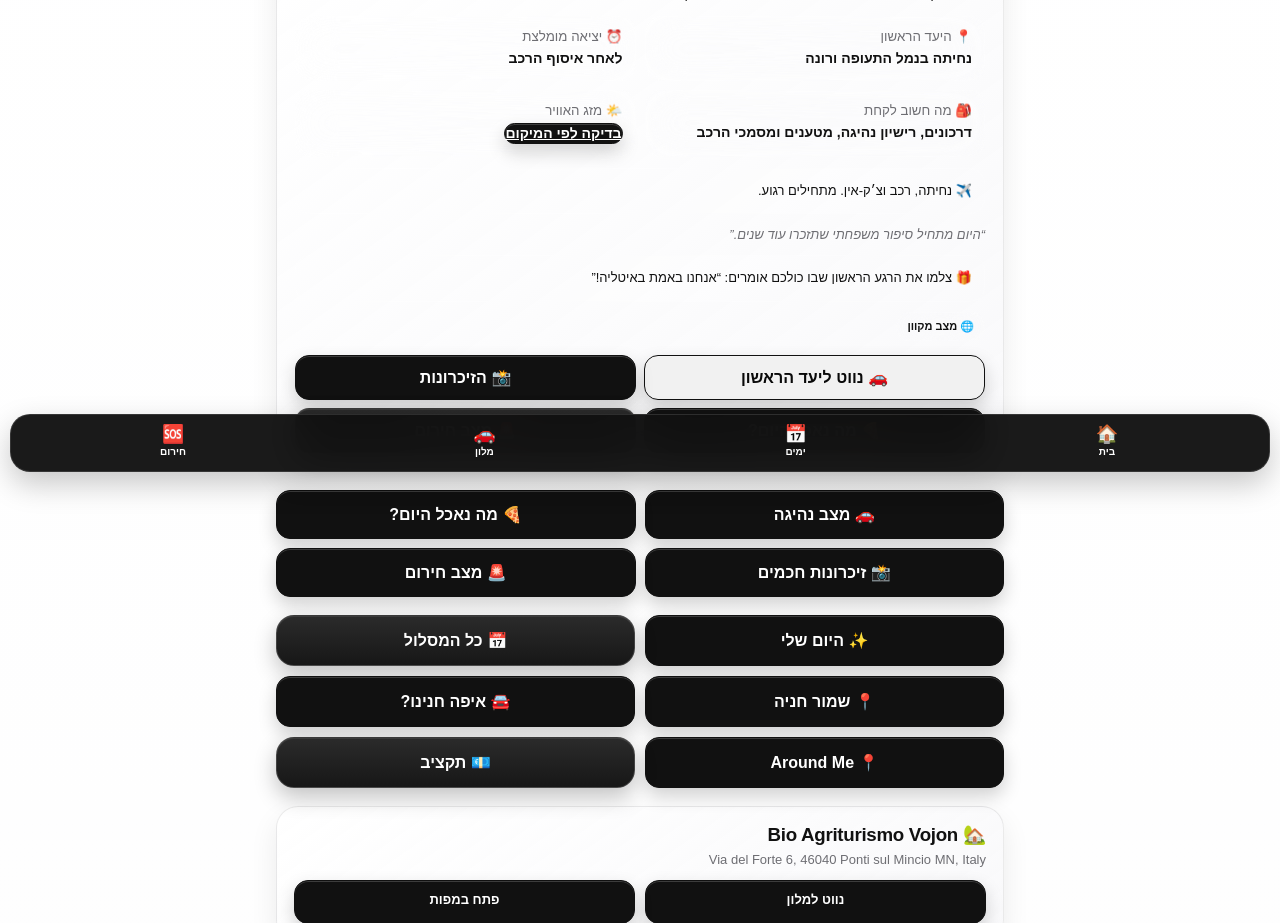
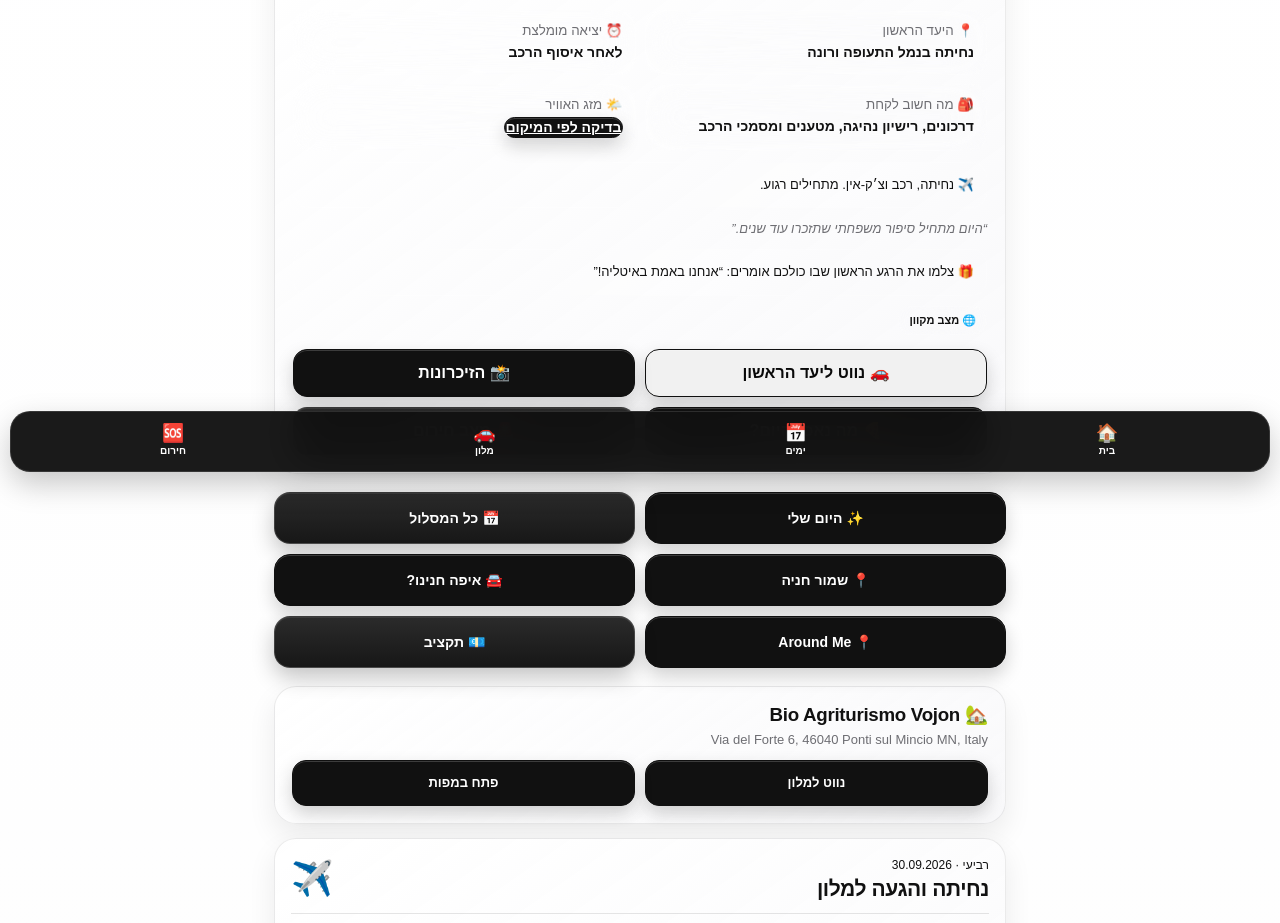
Before and after one commit to arikcohen1967/garda-trip, a plain HTML site: page Lake_Garda_Trip_App.html in a window 1280 px wide. Shown: the part 320-1243 px from the top of the page. Drawn offline with Linux system fonts and the light colour scheme.

Commit message:
Update Lake_Garda_Trip_App.html

```diff
--- a/Lake_Garda_Trip_App.html
+++ b/Lake_Garda_Trip_App.html
@@ -7,9 +7,9 @@
 <meta name="apple-mobile-web-app-capable" content="yes">
 <meta name="apple-mobile-web-app-status-bar-style" content="black-translucent">
 <meta name="apple-mobile-web-app-title" content="Garda 2026">
-<meta name="application-name" content="Garda Trip V29 Apple Clean Light">
-<meta name="garda-build" content="V29-APPLE-CLEAN-LIGHT-20260808">
-<title>טיול בת מצווה – אגם גארדה 2026 · V29 Apple Clean Light</title>
+<meta name="application-name" content="Garda Trip V30 Apple Clean Pro">
+<meta name="garda-build" content="V30-APPLE-CLEAN-PRO-20260808">
+<title>טיול בת מצווה – אגם גארדה 2026 · V30 Apple Clean Pro</title>
 <style>
 :root {
   --bg:#07111c; --panel:#102235; --panel2:#152b42; --text:#f7fbff; --muted:#a9bdd0;
@@ -794,13 +794,65 @@ button,.btn,.start-day{
   }
 }
 
+
+/* V30 — Apple Clean Pro: visual polish only */
+.hero{padding-bottom:20px!important}
+.hero h1{max-width:620px;letter-spacing:-.035em!important}
+.hero-grid{gap:12px!important}
+.stat{border-radius:16px!important}
+
+.wrap{padding:14px 14px 110px!important}
+.morning-card{
+  border-radius:22px!important;
+  box-shadow:0 10px 30px rgba(0,0,0,.07)!important;
+}
+.morning-actions{gap:10px!important}
+.morning-actions button,.morning-actions a{
+  min-height:48px;
+  display:flex;align-items:center;justify-content:center;
+  border-radius:14px!important;
+}
+
+.quick{
+  gap:10px!important;
+  margin:2px 0 18px!important;
+}
+.quick a,.quick button{
+  min-height:52px;
+  display:flex;align-items:center;justify-content:center;
+  border-radius:16px!important;
+  font-size:14px!important;
+}
+
+.hotel-card,.day-card,.panel{
+  border-radius:22px!important;
+}
+.day-head{gap:12px}
+.day-head h2{letter-spacing:-.02em}
+.stop{border-radius:18px!important}
+.actions .btn{min-height:46px;display:flex;align-items:center;justify-content:center}
+
+.bottom-nav{
+  left:10px!important;right:10px!important;bottom:8px!important;
+  border-radius:20px!important;
+  overflow:hidden;
+}
+.bottom-nav a{padding:7px 4px!important}
+
+@media(max-width:430px){
+  .hero{padding-inline:14px!important}
+  .wrap{padding-inline:12px!important}
+  .morning-card{padding:16px!important}
+  .hero h1{font-size:28px!important}
+}
+
 </style>
 </head>
 <body data-garda-version="V22" data-garda-build="20260808-black-glass">
 <header class="hero" id="home">
   <div class="kicker">משפחת כהן · טיול בת מצווה</div>
   <h1>אגם גארדה וונציה 2026</h1>
-  <p>גרסה 29 · Apple Clean Light · בוקר חכם, מצב נהיגה, אוכל, זיכרונות, חירום ואופליין</p>
+  <p>גרסה 30 · Apple Clean Pro · בוקר חכם, מצב נהיגה, אוכל, זיכרונות, חירום ואופליין</p>
   <div class="hero-grid">
     <div class="stat"><b>7 ימים</b><span>פארקים, טבע, ערים ואגם</span></div>
     <div class="stat"><b>בסיס הטיול</b><span>Bio Agriturismo Vojon</span></div>
@@ -855,14 +907,7 @@ button,.btn,.start-day{
     </div>
   </section>
 
-  <div class="feature-row" aria-label="כלים חכמים">
-    <button type="button" onclick="openDriveMode()">🚗 מצב נהיגה</button>
-    <button type="button" onclick="openFoodMode()">🍕 מה נאכל היום?</button>
-    <button type="button" onclick="openMemoriesMode()">📸 זיכרונות חכמים</button>
-    <button type="button" onclick="openEmergencyMode()">🚨 מצב חירום</button>
-  </div>
-
-  <div class="quick" id="quickActions">
+<div class="quick" id="quickActions">
     <button id="quickToday" type="button">✨ היום שלי</button>
     <a id="quickRoute" href="#days">📅 כל המסלול</a>
     <button id="quickSaveParking" type="button">📍 שמור חניה</button>
```
